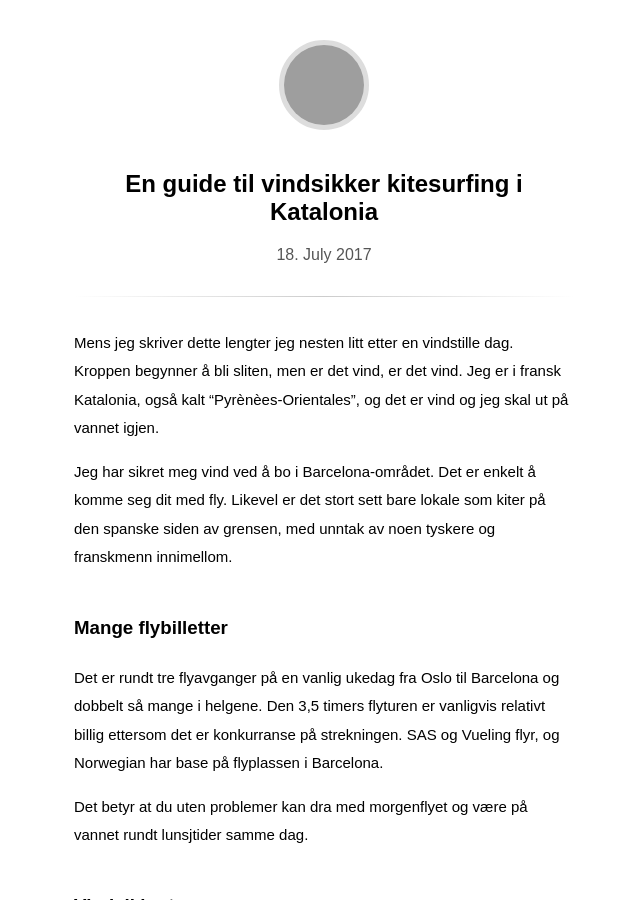
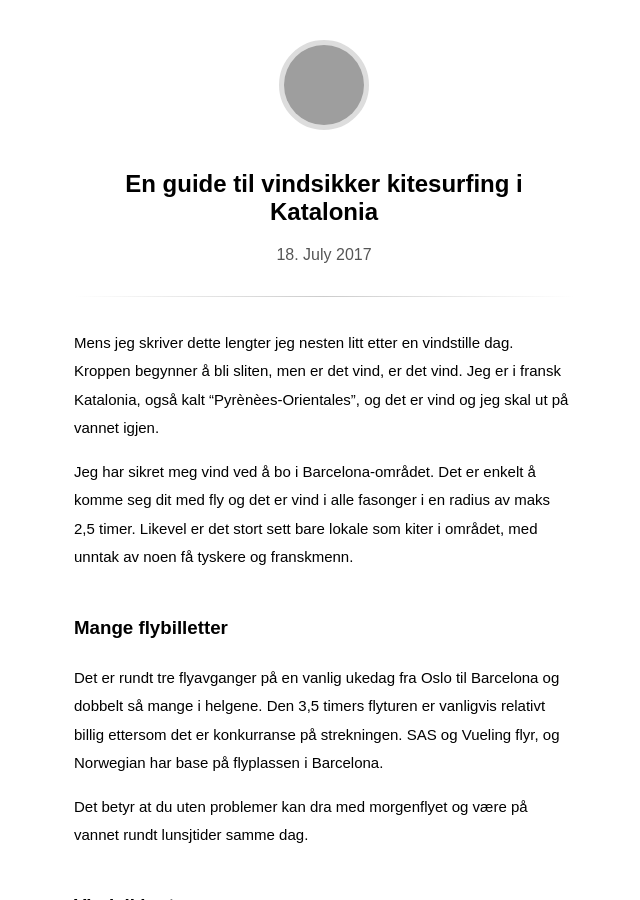
Before and after one commit to aorset/aorset.github.io, a Jekyll site: the page built from _posts/2017-07-18-guide-til-kitesurfing.md, in a window 1280 px wide and 900 px high, cut to the strip 0-900 px from the top of the window. Shown: the whole strip, without its empty margins (316-956 px from the left). Built offline with Jekyll 4.4.1, drawn with Linux system fonts in a browser that asks for light colours; some web fonts are replaced; grey boxes are pictures that could not be loaded.

Commit message:
Update 2017-07-18-guide-til-kitesurfing.md

```diff
--- a/_posts/2017-07-18-guide-til-kitesurfing.md
+++ b/_posts/2017-07-18-guide-til-kitesurfing.md
@@ -6,7 +6,7 @@ updated: 2017-07-18 09:00
 Mens jeg skriver dette lengter jeg nesten litt etter en vindstille dag. Kroppen begynner å bli sliten, men er det vind, er det vind.
 Jeg er i fransk Katalonia, også kalt "Pyrènèes-Orientales", og det er vind og jeg skal ut på vannet igjen.
 
-Jeg har sikret meg vind ved å bo i Barcelona-området. Det er enkelt å komme seg dit med fly. Likevel er det stort sett bare lokale som kiter på den spanske siden av grensen, med unntak av noen tyskere og franskmenn innimellom.
+Jeg har sikret meg vind ved å bo i Barcelona-området. Det er enkelt å komme seg dit med fly og det er vind i alle fasonger i en radius av maks 2,5 timer. Likevel er det stort sett bare lokale som kiter i området, med unntak av noen få tyskere og franskmenn.
 
 ### Mange flybilletter
 Det er rundt tre flyavganger på en vanlig ukedag fra Oslo til Barcelona og dobbelt så mange i helgene. Den 3,5 timers flyturen
```
